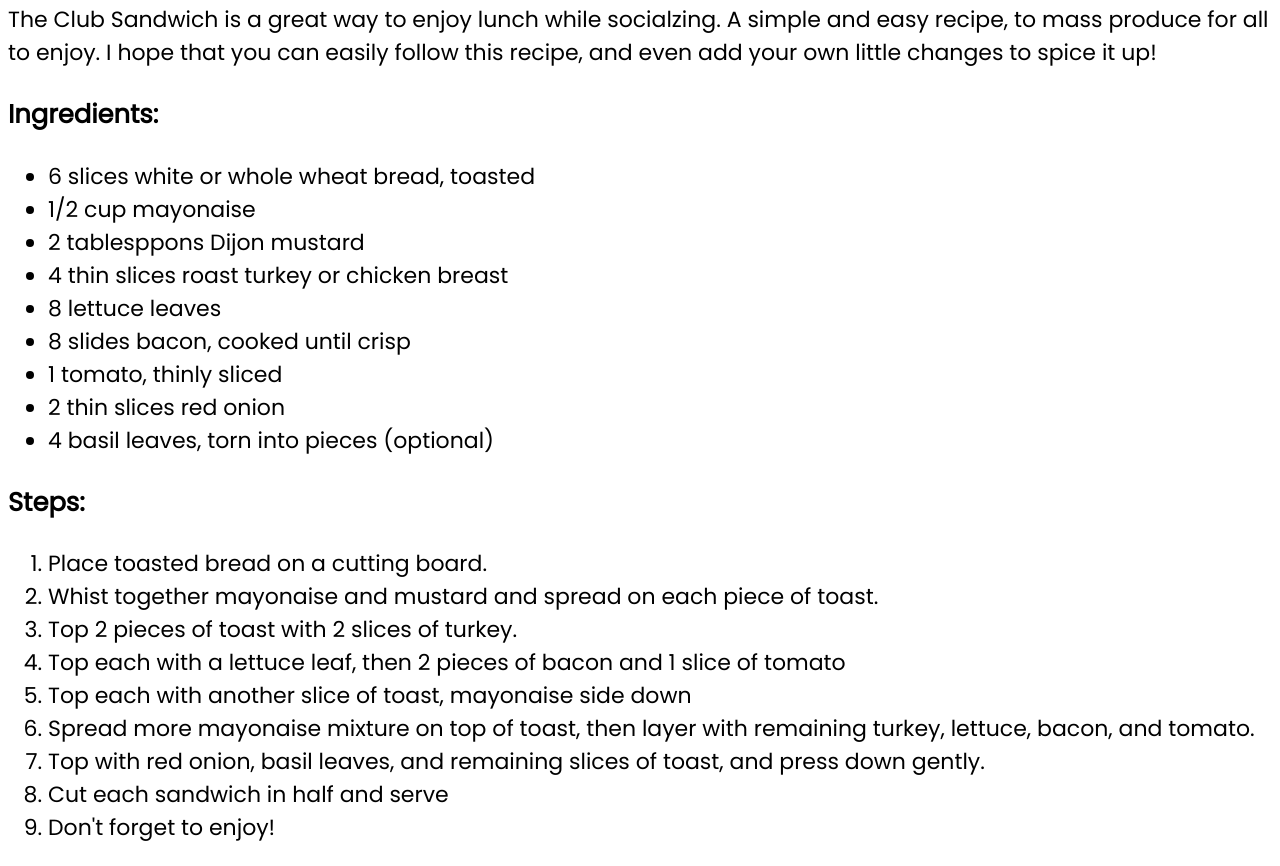
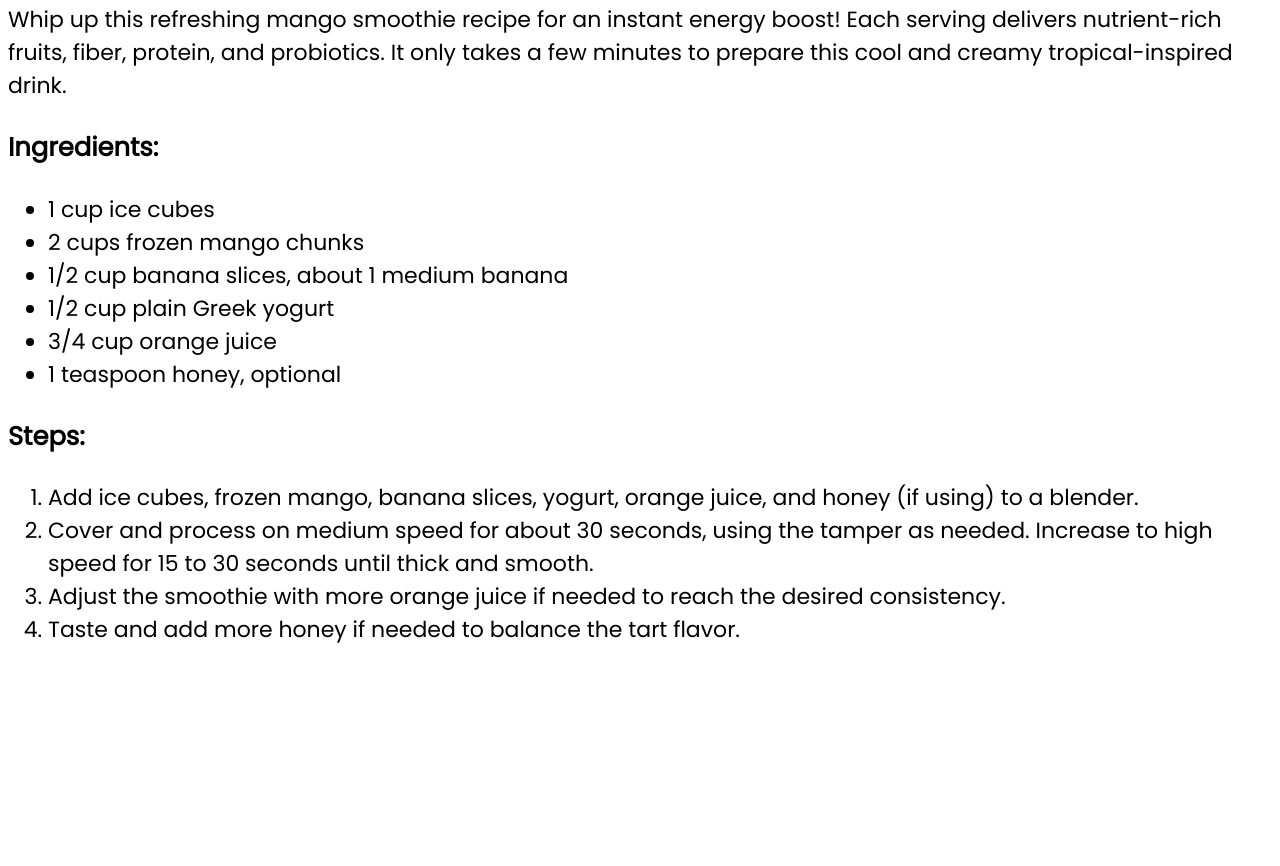
Before and after one commit to danyobosayo/odin-recipes, a plain HTML site: page recipes/mangoSmoothie.html in a window 1280 px wide. Shown: the part 720-1586 px from the top of the page. After the commit the page ends 1388 px from the top, so only its background shows below. Drawn offline with Linux system fonts and the light colour scheme.

Commit message:
Finished mangoSmoothie.html and updated index.html

```diff
--- a/recipes/mangoSmoothie.html
+++ b/recipes/mangoSmoothie.html
@@ -15,34 +15,23 @@
         <h1>Mango Smoothie Recipe</h1>
         <img src="../recipeImages/mangoSmoothie.jpg">
         <h3>Description:</h3>
-        <p>The Club Sandwich is a great way to enjoy lunch while socialzing.
-            A simple and easy recipe, to mass produce for all to enjoy. I hope
-            that you can easily follow this recipe, and even add your own little
-            changes to spice it up!
+        <p>Whip up this refreshing mango smoothie recipe for an instant energy boost! Each serving delivers nutrient-rich fruits, fiber, protein, and probiotics. It only takes a few minutes to prepare this cool and creamy tropical-inspired drink.
         </p>
         <h3>Ingredients:</h3>
         <ul>
-            <li>6 slices white or whole wheat bread, toasted</li>
-            <li>1/2 cup mayonaise</li>
-            <li>2 tablesppons Dijon mustard</li>
-            <li>4 thin slices roast turkey or chicken breast</li>
-            <li>8 lettuce leaves</li>
-            <li>8 slides bacon, cooked until crisp</li>
-            <li>1 tomato, thinly sliced</li>
-            <li>2 thin slices red onion</li>
-            <li>4 basil leaves, torn into pieces (optional)</li>
+            <li>1 cup ice cubes</li>
+            <li>2 cups frozen mango chunks</li>
+            <li>1/2 cup banana slices, about 1 medium banana</li>
+            <li>1/2 cup plain Greek yogurt</li>
+            <li>3/4 cup orange juice</li>
+            <li>1 teaspoon honey, optional</li>
         </ul>
         <h3>Steps:</h3>
         <ol>
-            <li>Place toasted bread on a cutting board.</li>
-            <li>Whist together mayonaise and mustard and spread on each piece of toast.</li>
-            <li>Top 2 pieces of toast with 2 slices of turkey.</li>
-            <li>Top each with a lettuce leaf, then 2 pieces of bacon and 1 slice of tomato</li>
-            <li>Top each with another slice of toast, mayonaise side down</li>
-            <li>Spread more mayonaise mixture on top of toast, then layer with remaining turkey, lettuce, bacon, and tomato.</li>
-            <li>Top with red onion, basil leaves, and remaining slices of toast, and press down gently.</li>
-            <li>Cut each sandwich in half and serve</li>
-            <li>Don't forget to enjoy!</li>
+           <li>Add ice cubes, frozen mango, banana slices, yogurt, orange juice, and honey (if using) to a blender.</li>
+           <li>Cover and process on medium speed for about 30 seconds, using the tamper as needed. Increase to high speed for 15 to 30 seconds until thick and smooth.</li>
+           <li>Adjust the smoothie with more orange juice if needed to reach the desired consistency.</li>
+           <li>Taste and add more honey if needed to balance the tart flavor.</li>
         </ol>
     </body>
 </html>
```
Also changed, not shown: index.html (+1 -1 lines).
